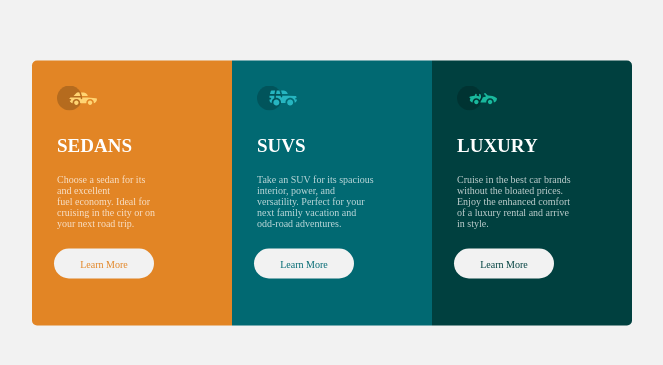
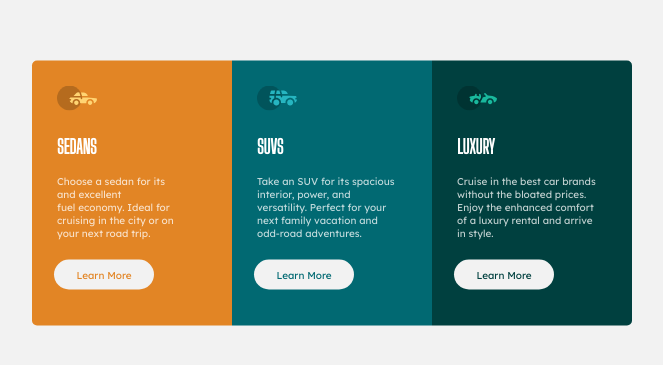
Before and after one commit to JulieLecerre/3column-preview-card-component, a plain HTML site: page index.html in a window 1280 px wide. Shown: the part 207-572 px from the top of the page, without its empty margins (352-1015 px from the left). Drawn offline with Linux system fonts and the light colour scheme.

Commit message:
ajout des polices

```diff
--- a/index.html
+++ b/index.html
@@ -3,6 +3,8 @@
 <head>
 	<meta charset="utf-8"/>
 	<link rel="stylesheet" href="exercice2.css"/>
+	<link rel="stylesheet" href="https://fonts.googleapis.com/css?family=Big Shoulders Display">
+	<link rel="stylesheet" href="https://fonts.googleapis.com/css?family=Lexend Deca">
   <title> Colonnes </title>
 </head>
 <body>
```
